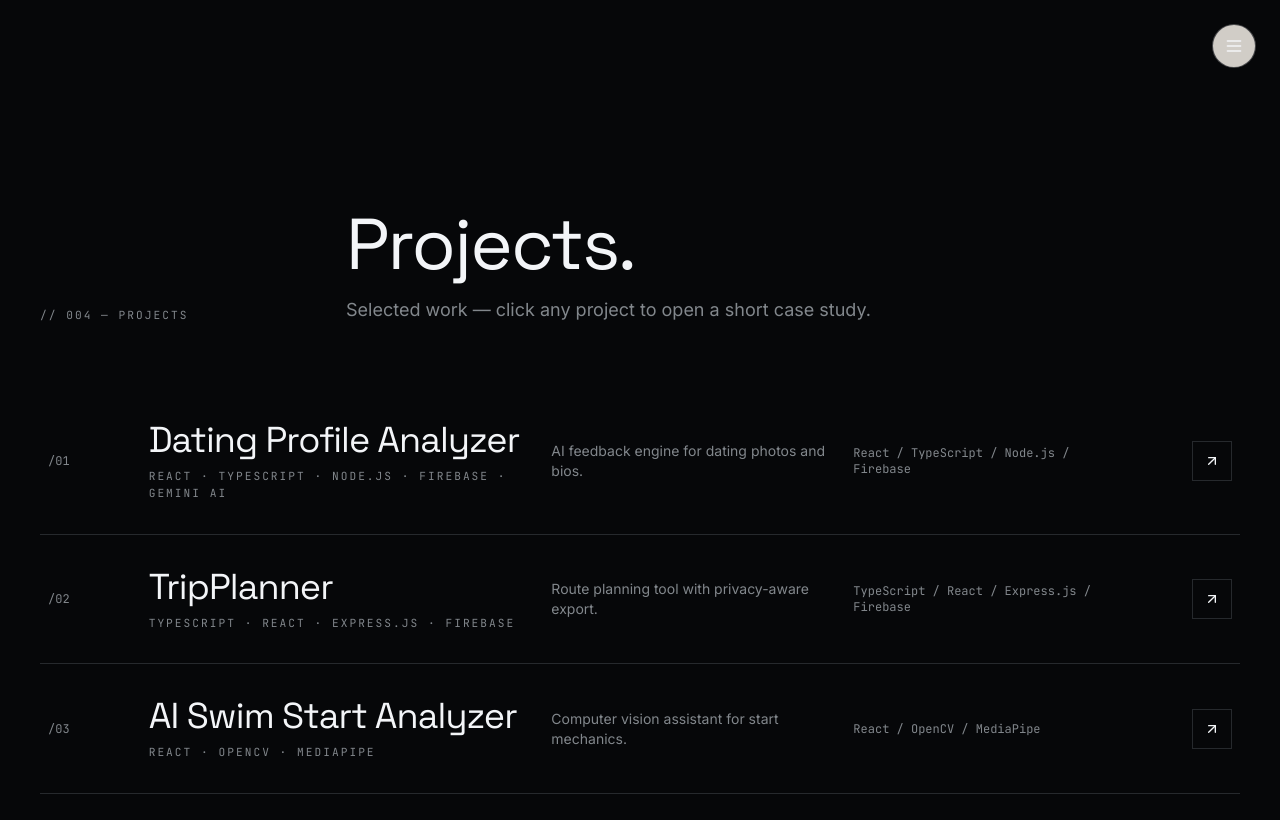
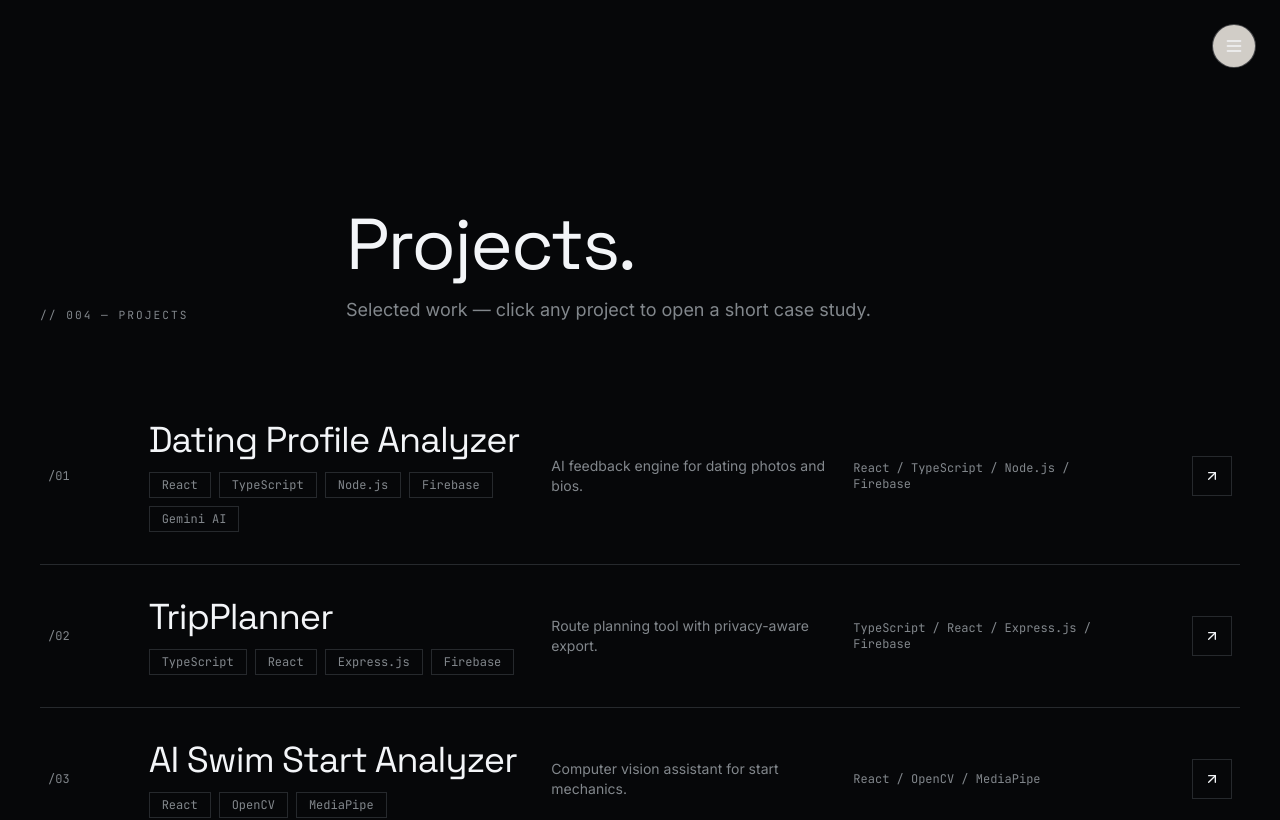
Before and after one commit to christopherzhangbrown/christopher-zhang-portfolio, a Next.js app: page /projects in a window 1280 px wide. Shown: the top 820 px of the page. Built offline with nearby package versions, Linux system fonts and the light colour scheme.

Commit message:
feat: slight design tweaks

```diff
--- a/components/education.tsx
+++ b/components/education.tsx
@@ -10,7 +10,7 @@ const items = [
     degree: "Sc.B. Computer Science — A.B. Business Economics",
     year: "2024 — 2028",
     coursework: ["Software Engineering", "Computer Systems", "Data Structures and Algorithms", "Deep Learning", "Foundations of AI"],
-    notes: "Undergraduate pursuing combined degrees; varsity swimmer.",
+    notes: "NCAA Division I Swimmer",
   },
 ]
 
--- a/components/projects.tsx
+++ b/components/projects.tsx
@@ -64,6 +64,7 @@ export function Projects() {
 
 function ProjectRow({ project, index }: { project: ProjectItem; index: number }) {
   const [hover, setHover] = useState(false)
+  const [hoveredTag, setHoveredTag] = useState<number | null>(null)
   const router = useRouter()
 
   return (
@@ -80,7 +81,18 @@ function ProjectRow({ project, index }: { project: ProjectItem; index: number })
       <div className="col-span-2 md:col-span-1 font-mono text-xs text-muted-foreground">/{String(index + 1).padStart(2, "0")}</div>
       <div className="col-span-10 md:col-span-4">
         <div className="font-display text-2xl tracking-tight md:text-4xl">{project.title}</div>
-        <div className="label mt-2">{project.tags.join(" · ")}</div>
+        <div className="mt-3 flex flex-wrap gap-2">
+          {project.tags.map((tag, tagIndex) => (
+            <span
+              key={tag}
+              onMouseEnter={() => setHoveredTag(tagIndex)}
+              onMouseLeave={() => setHoveredTag(null)}
+              className={`cursor-default border px-3 py-1 text-xs font-mono transition-colors ${hoveredTag === tagIndex ? "border-signal text-foreground" : "border-hairline text-muted-foreground"}`}
+            >
+              {tag}
+            </span>
+          ))}
+        </div>
       </div>
       <div className="hidden md:block md:col-span-3 text-sm text-muted-foreground">{project.blurb}</div>
       <div className="hidden md:block md:col-span-3 font-mono text-xs text-muted-foreground">{project.tags.slice(0, 4).join(" / ")}</div>
```
